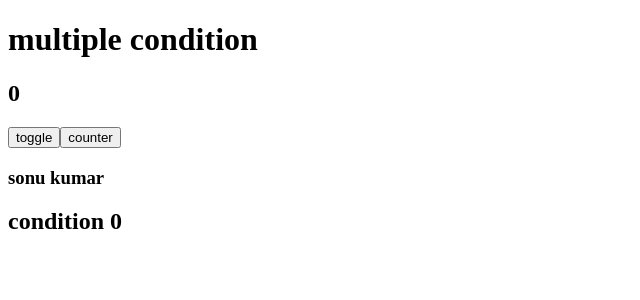
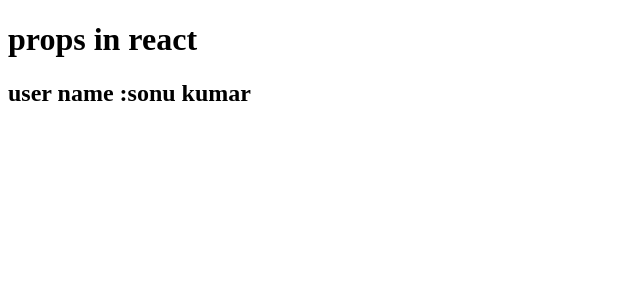
Before and after one commit to Sonukumar201995/React-practice-03, a React (Vite) app: page / in a window 1280 px wide. Shown: the top 300 px of the page, without its empty margins (0-640 px from the left). Built offline with nearby package versions, Linux system fonts and the light colour scheme.

Commit message:
props in react

```diff
--- a/src/App.jsx
+++ b/src/App.jsx
@@ -1,23 +1,11 @@
-import { useState } from "react"
+ import User from "./User";
 
 function App()
 {
-  const [count,setCount]=useState(0);
-  const [display,setDisplay]=useState(true)
   return(
     <>
-    <h1>multiple condition</h1>
-    <h2>{count}</h2>
-    <button onClick={()=>setDisplay(!display)}>toggle</button>
-    <button onClick={()=>setCount(count+1)}>counter</button>
-
-
-     { display ? <h3>sonu kumar</h3> :null}
-       {
-      count==0 ? <h2>condition 0</h2>
-      :count==1 ? <h2>condition 1</h2>
-      :<h2>other condition</h2>
-    }
+    <h1>props in react</h1>
+    <User name="sonu kumar"/>
     </>
   )
 }
--- a/src/User.jsx
+++ b/src/User.jsx
@@ -1,11 +1,10 @@
-let  User=()=>
+
+function User({name})
 {
+    return(
 
-    let name="sonu";
-    let age=31;
-    return(
         <>
-        <h3>user page</h3>
+        <h2>user name :{name}</h2>
         </>
     )
 }
```
